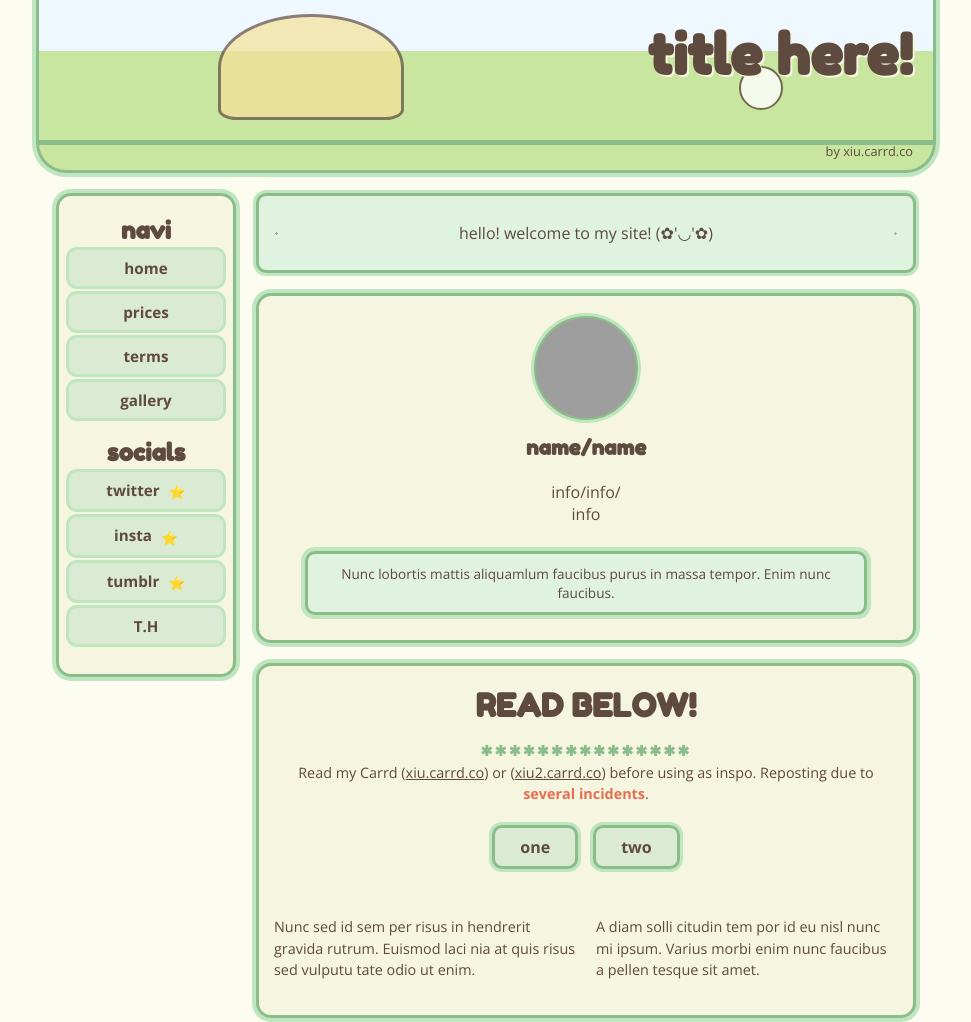
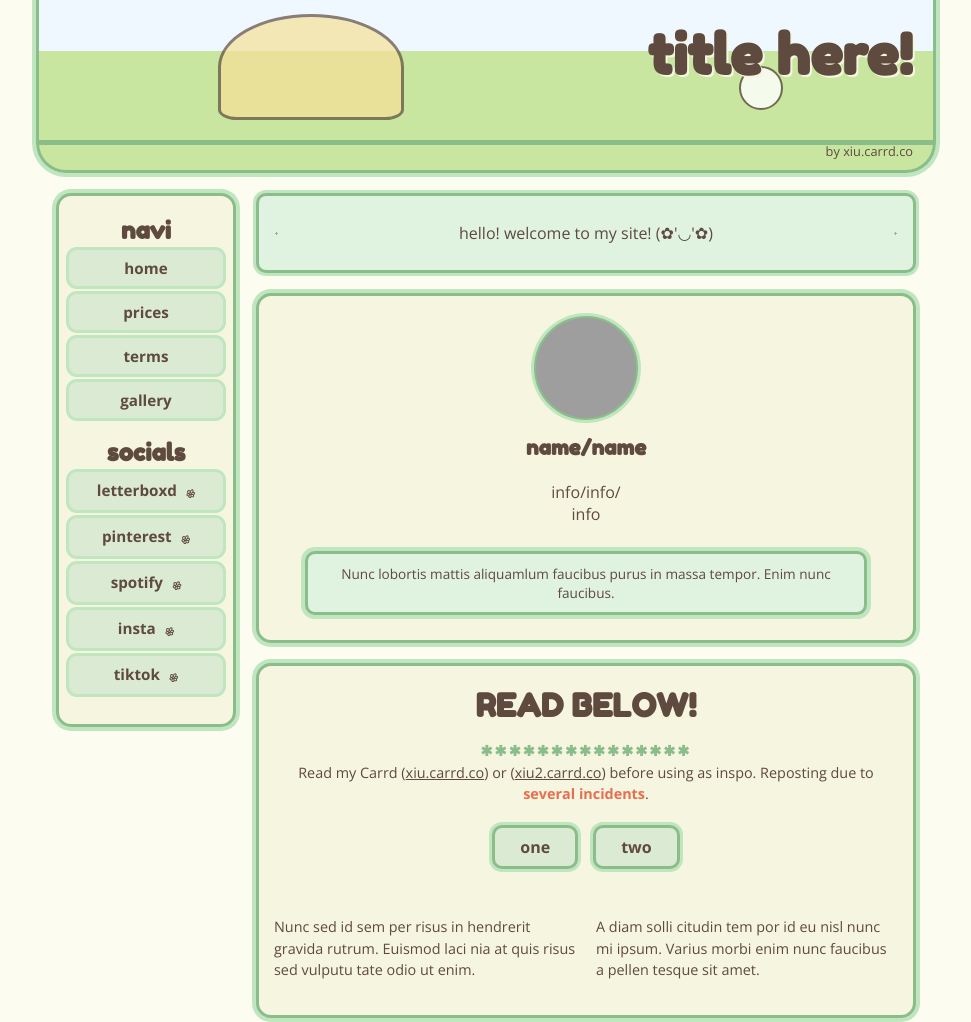
Before and after one commit to hxaven1y/heaven, a plain HTML site: page index.html in a window 1280 px wide. Shown: the whole page, without its empty margins (154-1125 px from the left). Drawn offline with nearby package versions, Linux system fonts and the light colour scheme; grey boxes are pictures that could not be loaded.

Commit message:
Add files via upload

```diff
--- a/index.html
+++ b/index.html
@@ -51,14 +51,20 @@
                 <li><a href="#">gallery</a></li>
             </ul>
             <div class="sidebar-header">
-                <h2>socials</h2>
-            </div>
-            <ul>
-                <li><a href="#">twitter <span class="star">⭐</span></a></li>
-                <li><a href="#">insta <span class="star">⭐</span></a></li>
-                <li><a href="#">tumblr <span class="star">⭐</span></a></li>
-                <li><a href="#">T.H</a></li>
-            </ul>
+    <h2>socials</h2>
+</div>
+<ul>
+    <li><a href="https://letterboxd.com/rooliii/" target="_blank">letterboxd <span class="star">𔓘</span></a></li>
+
+<li><a href="https://pinterest.com/rolxsi" target="_blank">pinterest <span class="star">𔓘</span></a></li>
+
+<li><a href="https://open.spotify.com/user/31op7azb26bqddjupheki7vdppdi" target="_blank">spotify <span class="star">𔓘</span></a></li>
+
+    <li><a href="https://instagram.com/xmzzeth" target="_blank">insta <span class="star">𔓘</span></a></li>
+
+    <li><a href="https://www.tiktok.com/@mxzzyb" target="_blank">tiktok <span class="star">𔓘</span></a></li>
+
+    </ul>
         </aside>
 
         <main class="content-area">
```
